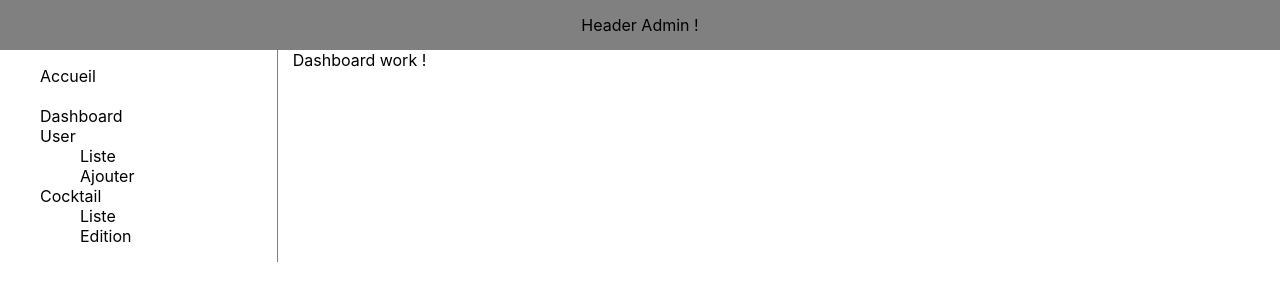
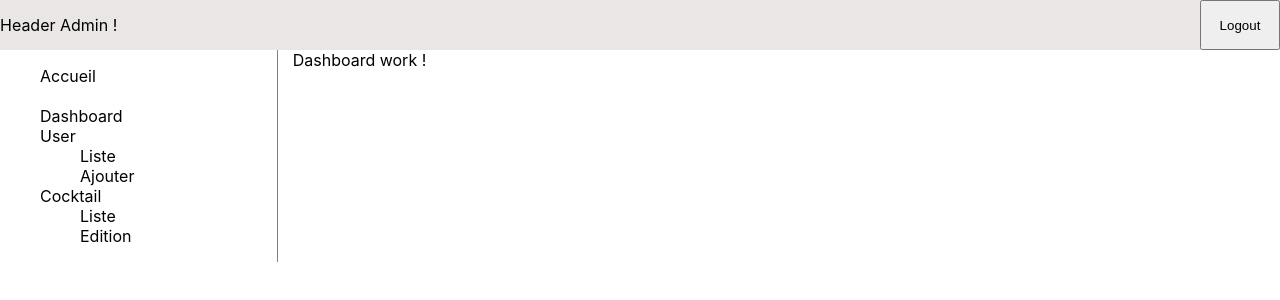
Before and after one commit to Elisee-des/React-Projet-Cocktail, a React (Create React App) app: page /admin in a window 1280 px wide. Shown: the top 300 px of the page. Built offline with nearby package versions, Linux system fonts and the light colour scheme; sample sign-in values are in the browser's storage.

Commit message:
Utilisation d'un service pour l'authentifiaction

```diff
--- a/src/_services/account.service.js
+++ b/src/_services/account.service.js
@@ -1,4 +1,9 @@
+import Axios from "./caller.service";
 
+
+let login = (credentials) => {
+    return Axios.post('auth/login', credentials);
+}
 let saveToken = (token) => {
     localStorage.setItem('token', token);
 };
@@ -13,5 +18,5 @@ let isLogged = () => {
 }
 
 export const accountService = {
-    saveToken, logout, isLogged
+    login, saveToken, logout, isLogged
 }
--- /dev/null
+++ b/src/_services/caller.service.js
@@ -0,0 +1,7 @@
+import axios from "axios";
+
+const Axios = axios.create({
+    baseURL: 'http://localhost:8888'
+})
+
+export default Axios;
--- a/src/components/admin/Header.js
+++ b/src/components/admin/Header.js
@@ -1,9 +1,20 @@
 import React from 'react';
+import { accountService } from '@/_services/account.service';
+import { useNavigate } from 'react-router-dom';
 
 const Header = () => {
+
+    let navigate = useNavigate();
+
+    const onClick = () => {
+        accountService.logout();
+        navigate('/home');
+    }
+
     return (
         <div className='AHeader'>
             Header Admin !
+            <button onClick={onClick} >Logout</button>
         </div>
     );
 };
--- a/src/components/public/Header.js
+++ b/src/components/public/Header.js
@@ -11,6 +11,7 @@ const Header = () => {
                         <li><Link to="/home">Accueil</Link></li>
                         <li><Link to="/service">Service</Link></li>
                         <li><Link to="/contact">Contact</Link></li>
+                        <li><Link to="/admin">Admin</Link></li>
                     </ul>
                 </nav>
             </header>
--- a/src/pages/Admin/admin.css
+++ b/src/pages/Admin/admin.css
@@ -5,7 +5,12 @@
 .AHeader {
     text-align: center;
     line-height: 50px;
-    background-color: grey;
+    background-color: rgb(234, 230, 230);
+    display: flex;
+    justify-content: space-between;
+}
+.AHeader button {
+    width: 80px;
 }
 
 .SideMenu {
--- a/src/pages/Auth/Login.js
+++ b/src/pages/Auth/Login.js
@@ -24,8 +24,7 @@ const Login = () => {
 
     const onSubmit = (e) => {
         e.preventDefault();
-        console.log(credentials);
-        axios.post("http://localhost:8888/auth/login", credentials)
+        accountService.Login(credentials)
             .then(response => {
                 console.log(response);
                 accountService.saveToken(response.data.access_token)
@@ -35,7 +34,7 @@ const Login = () => {
     }
 
     const handlRetour = () => {
-        navigate('../home');
+        navigate('/');
     }
 
     return (
```
